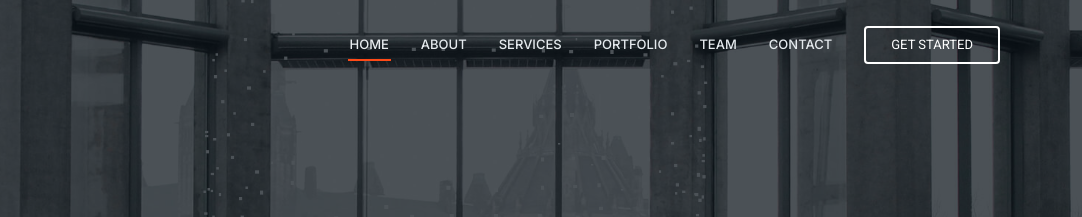
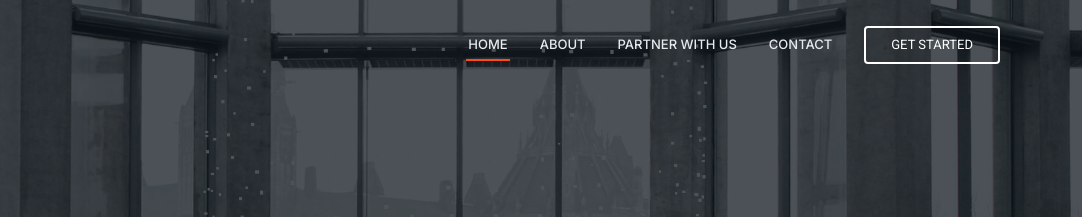
Before and after one commit to joseey23/PaySokoUI, a plain HTML site: page index.html in a window 1280 px wide. Shown: the top 217 px of the page, 198-1280 px from the left. Drawn offline with Linux system fonts and the light colour scheme; no server answers.

Commit message:
new changes

```diff
--- a/index.html
+++ b/index.html
@@ -54,9 +54,9 @@
           <ul>
             <li><a href="#hero" class="active">Home</a></li>
             <li><a href="#about">About</a></li>
-            <li><a href="#services">Services</a></li>
-            <li><a href="#portfolio">Portfolio</a></li>
-            <li><a href="#team">Team</a></li>
+            <li><a href="#services">Partner With Us</a></li>
+            <!-- <li><a href="#portfolio">Portfolio</a></li>
+            <li><a href="#team">Team</a></li> -->
             <!-- <li class="dropdown">
               <a href="#"
                 ><span>Dropdown</span>
```
